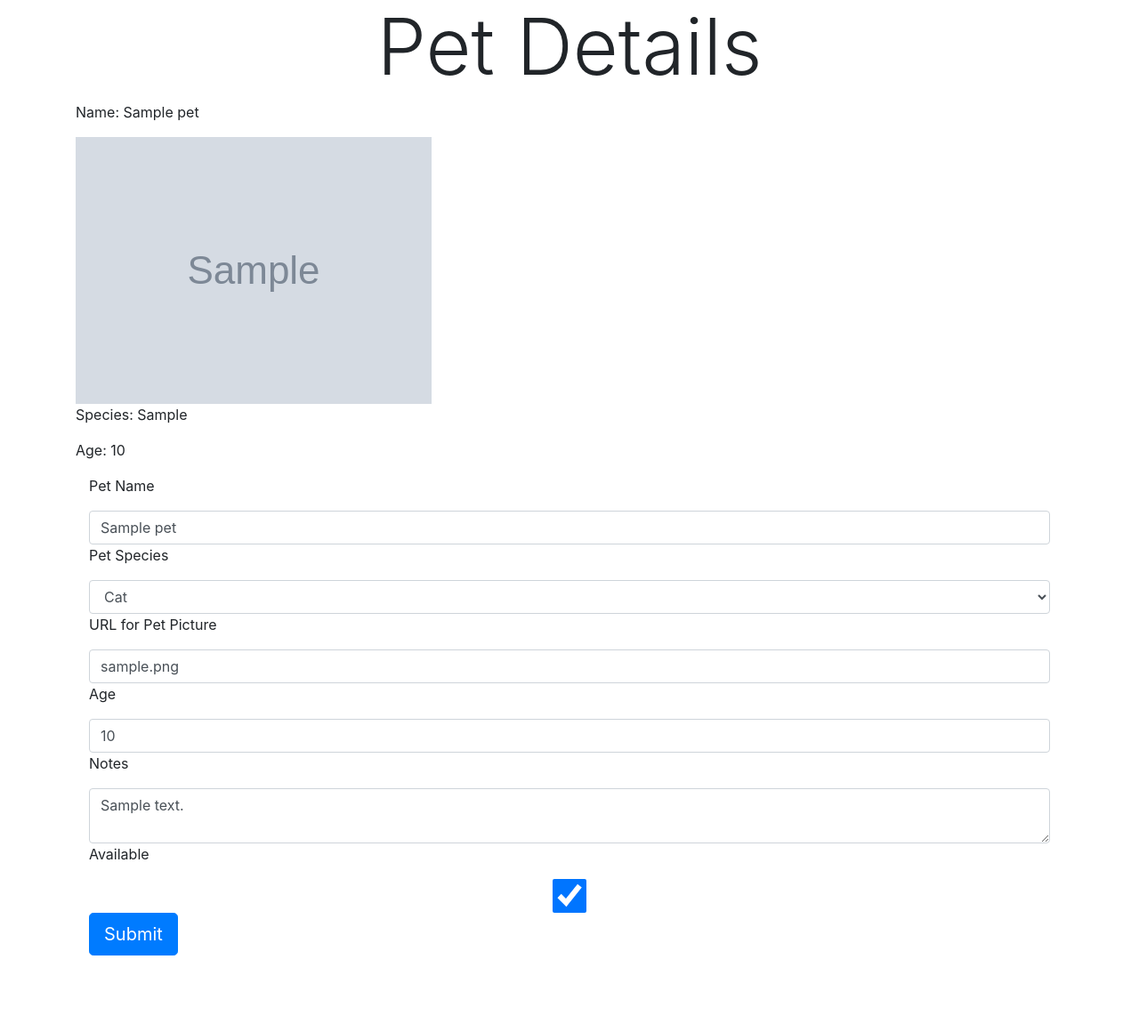
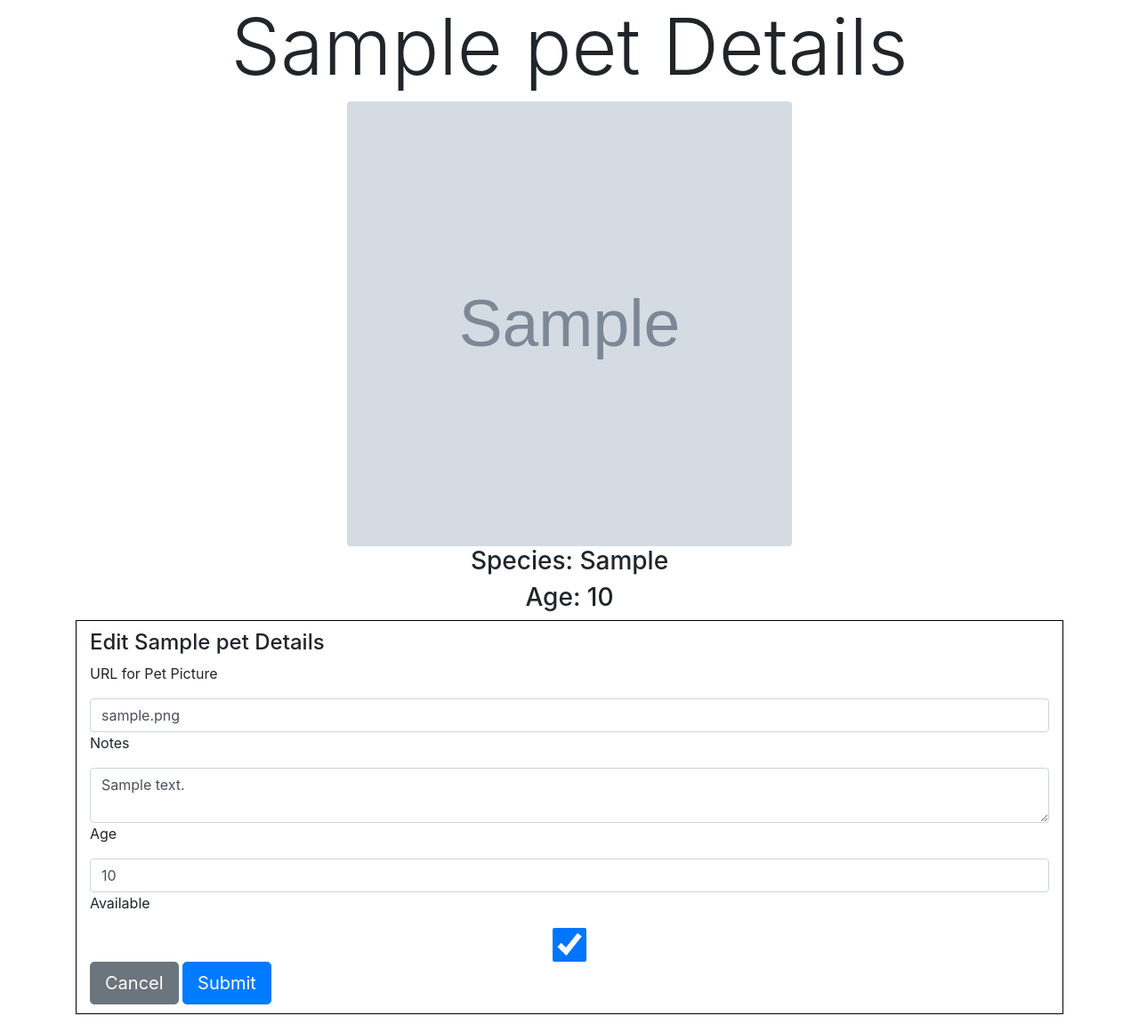
Before and after one commit to MichaelCClary/flask_wtf_pet_adoption, a Flask app: page /1 in a window 1280 px wide. Shown: the whole page at 89% size. Before the commit the page ends 1074 px from the top, so only its background shows below. Run offline with Flask 2, Linux system fonts and the light colour scheme; tables that the repository leaves empty hold one stand-in row (values such as "Sample post"); grey boxes marked "Sample" are stand-in pictures; some libraries are stand-ins or nearby versions.

Commit message:
updated edit page and various css

```diff
--- a/app.py
+++ b/app.py
@@ -38,7 +38,7 @@ def add_pet():
         photo_url = photo_url if len(photo_url) > 0 else None
 
         new_pet = Pet(name=name, species=species, age=age,
-                      photo_url=photo_url, notes=notes)
+                      photo_url=photo_url, notes=notes, available=available)
         db.session.add(new_pet)
         db.session.commit()
         return redirect("/")
@@ -53,8 +53,6 @@ def edit_pet(id):
     if form.validate_on_submit():
         form.photo_url.data = form.photo_url.data if len(
             form.photo_url.data) > 0 else default_url
-        pet.name = form.name.data
-        pet.species = form.species.data
         pet.photo_url = form.photo_url.data
         pet.notes = form.notes.data
         pet.available = form.available.data
--- a/form.py
+++ b/form.py
@@ -15,4 +15,4 @@ class PetForm(FlaskForm):
     age = IntegerField("Age", widget=NumberInput(
         min=0, max=30, step=1), validators=[Optional()])
     notes = TextAreaField("Notes")
-    available = BooleanField("Available")
+    available = BooleanField("Available", default=True)
--- a/static/app.css
+++ b/static/app.css
@@ -1,5 +1,17 @@
-/* img {
-    height: 200px;
-    width: 250px;
+.home_img {
+    height: 300px;
+    width: 300px;
     display: inline-block;
-} */
+}
+
+.detail_img {
+    height: 500px;
+    width: 500px;
+    display: inline-block;
+}
+
+.edit-form {
+    border: 1px solid black;
+    margin-bottom: 20px;
+    padding: 10px;
+}
--- a/templates/add_pet.html
+++ b/templates/add_pet.html
@@ -21,7 +21,10 @@
 
 
         {% endfor%}
-        <button class="btn btn-primary btn-lg">Submit</button>
+        <div>
+            <a href="/"><button type="button" class="btn btn-secondary btn-lg">Cancel</button></a>
+            <button class="btn btn-primary btn-lg">Submit</button>
+        </div>
     </div>
 </form>
 {% endblock %}
--- a/templates/edit_pet.html
+++ b/templates/edit_pet.html
@@ -3,34 +3,52 @@
 
 {% block content%}
 <div class="container">
-    <h1 class="display-2 text-center">Pet Details</h1>
-    <p>Name: {{pet.name}}</p>
-    <img src="{{pet.photo_url}}" alt="{{pet.name}}">
-    <p>Species: {{pet.species}}</p>
+    <h1 class="display-2 text-center">{{pet.name}} Details</h1>
+    <img class="rounded mx-auto d-block detail_img" src="{{pet.photo_url}}" alt="{{pet.name}}">
+    <h3 class="text-center">Species: {{pet.species}}</h3>
     {%if pet.age%}
-    <p>Age: {{pet.age}}</p>
+    <h3 class="text-center">Age: {{pet.age}}</h3>
     {%endif%}
+    <div class="container edit-form">
+        <h4>Edit {{pet.name}} Details </h4>
+        <form method="POST">
+            {{form.hidden_tag()}}
+            <input type="hidden" name=name value={{pet.name}}>
+            {{form.photo_url.label(class_="form-group")}}
+            {{form.photo_url(class_="form-control")}}
 
-    <form method="POST">
-        {{form.hidden_tag()}}
-
-        <div class="container">
-            {% for field in form
-            if field.widget.input_type != 'hidden'%}
-
-            {{field.label(class_="form-group")}}
-            {{field(class_="form-control")}}
-
-            {% for err in field.errors%}
+            {% for err in form.photo_url.errors%}
             <div>
                 {{err}}
             </div>
             {% endfor%}
 
+            {{form.notes.label(class_="form-group")}}
+            {{form.notes(class_="form-control")}}
 
+            {% for err in form.notes.errors%}
+            <div>
+                {{err}}
+            </div>
             {% endfor%}
-            <button class="btn btn-primary btn-lg">Submit</button>
-        </div>
+
+            {{form.age.label(class_="form-group")}}
+            {{form.age(class_="form-control")}}
+
+            {% for err in form.age.errors%}
+            <div>
+                {{err}}
+            </div>
+            {% endfor%}
+
+            {{form.available.label(class_="form-group")}}
+            {{form.available(class_="form-control")}}
+            <div>
+                <a href="/"><button type="button" class="btn btn-secondary btn-lg">Cancel</button></a>
+                <button class="btn btn-primary btn-lg">Submit</button>
+            </div>
+    </div>
     </form>
+    <p></p>
 </div>
 {% endblock %}
--- a/templates/home.html
+++ b/templates/home.html
@@ -11,14 +11,16 @@
         {% for pet in pets %}
         <div class="col justify-content-center">
             <h3 class="text-center">{{pet.name}}</h3>
-            <img src="{{pet.photo_url}}" alt="{{pet.name}} photo" class="rounded mx-auto d-block"">
+            <img src="{{pet.photo_url}}" alt="{{pet.name}} photo" class="rounded mx-auto d-block home_img">
             {%if pet.available %}
             <div class=" text-center alert alert-success">Available
             </div>
             {%else%}
             <div class="text-center alert alert-secondary">Not available</div>
             {%endif%}
+            <div>
                 <a href="/{{pet.id}}"><Button class="btn btn-success mx-auto d-block">{{pet.name}} Details</Button></a>
+            </div>
         </div>
         {% endfor%}
     </div>
```
Lines whose indentation alone changed are shown as unchanged.
